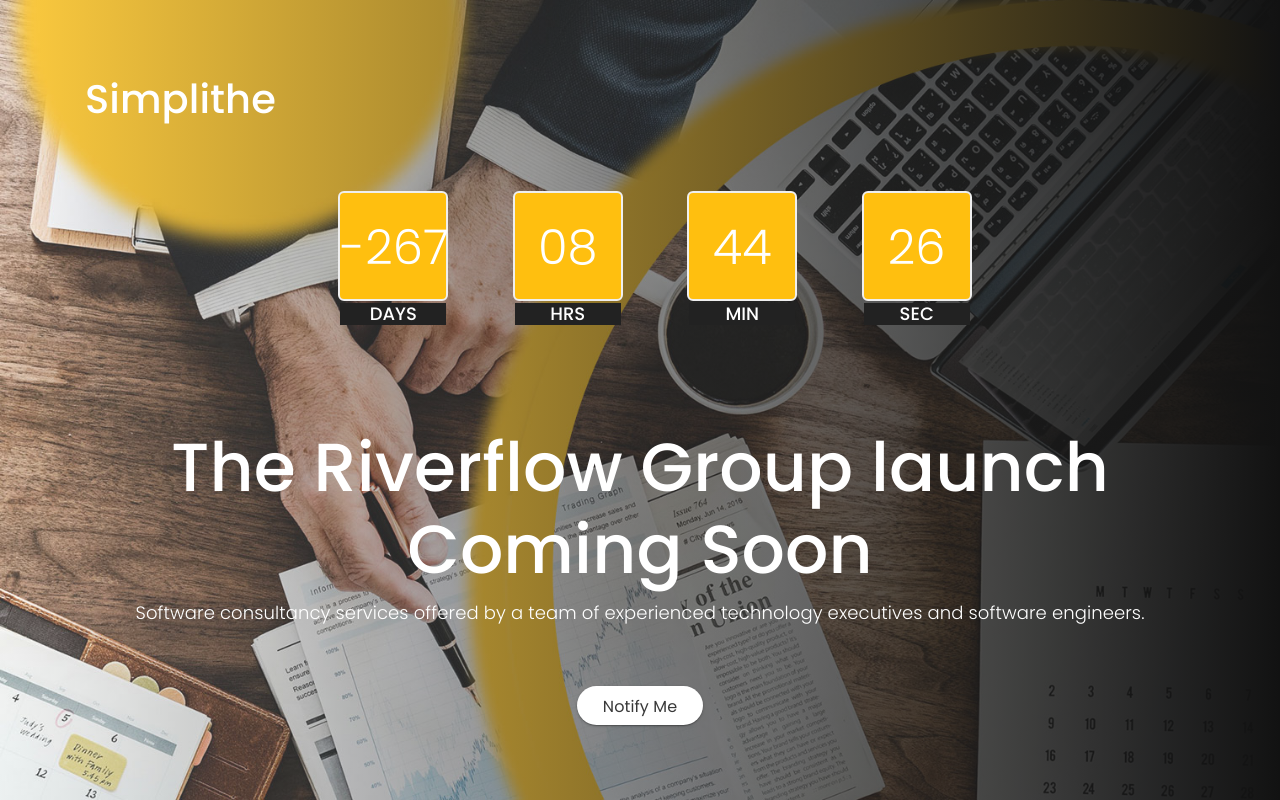
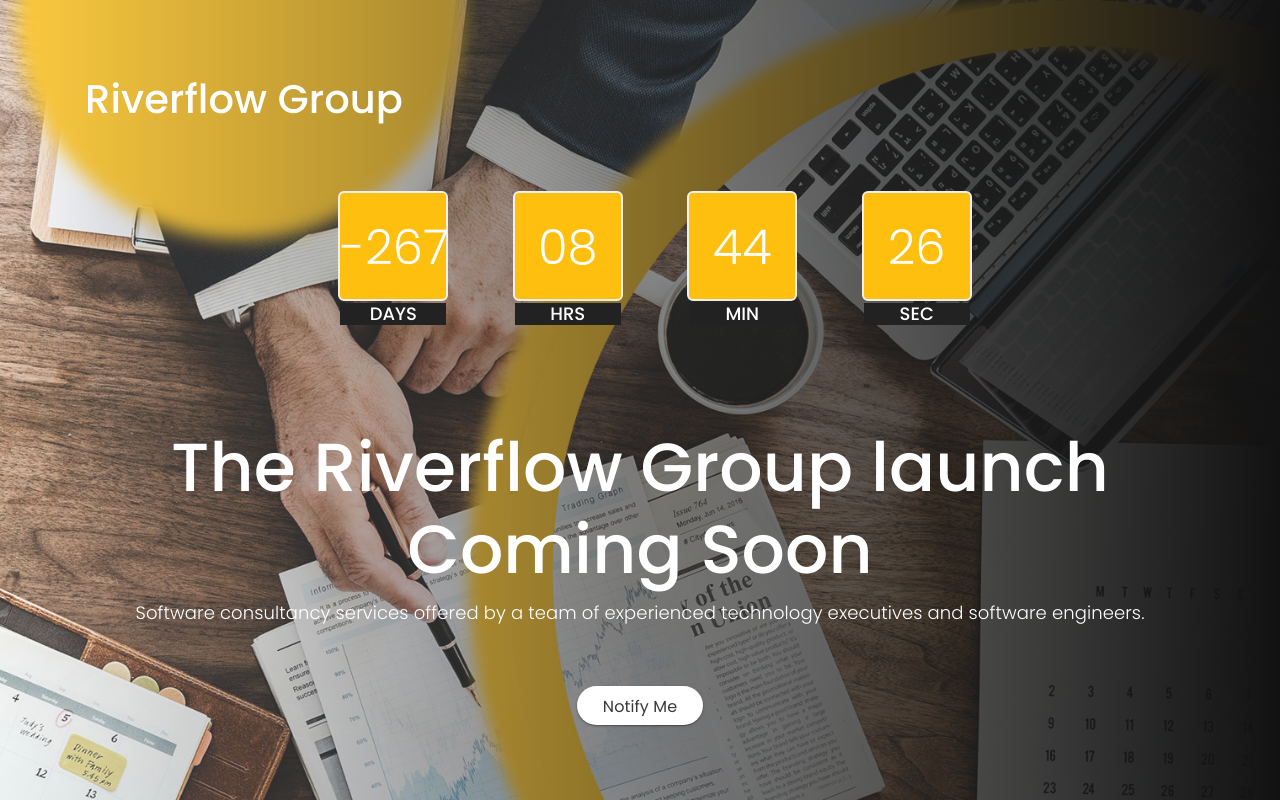
Before and after one commit to riverflowgroup/theriverflowgroup.github.io, a plain HTML site: page index.html in a window 1280 px wide. Drawn offline with Linux system fonts and the light colour scheme.

Commit message:
Update index.html

```diff
--- a/index.html
+++ b/index.html
@@ -46,7 +46,7 @@
 					<div class="col-xs-12 col-md-12 position">
 						<div class="logo">
 							<a href="index.html">
-								<h1>Simplithe</h1>
+								<h1>Riverflow Group</h1>
 							</a>
 						</div>
 						<!-- <div class="social-box-bot clearfix">
```
